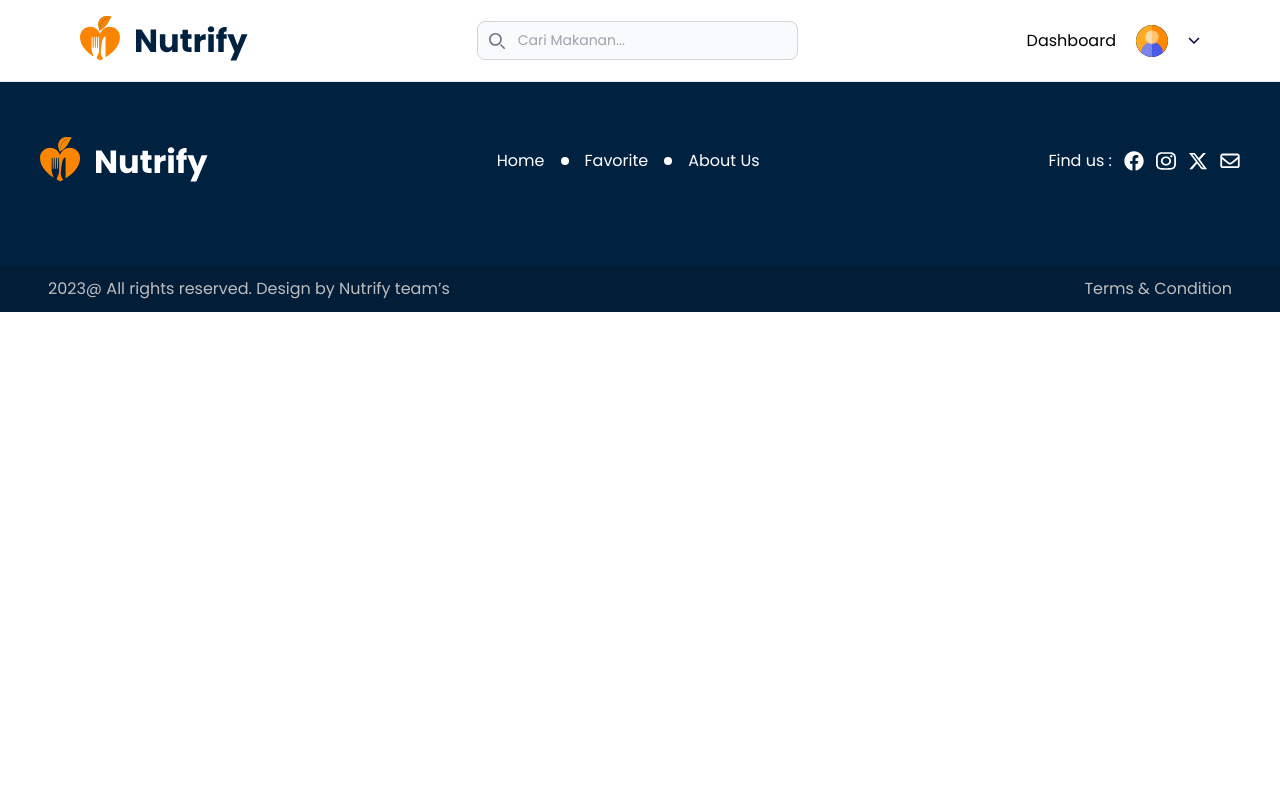
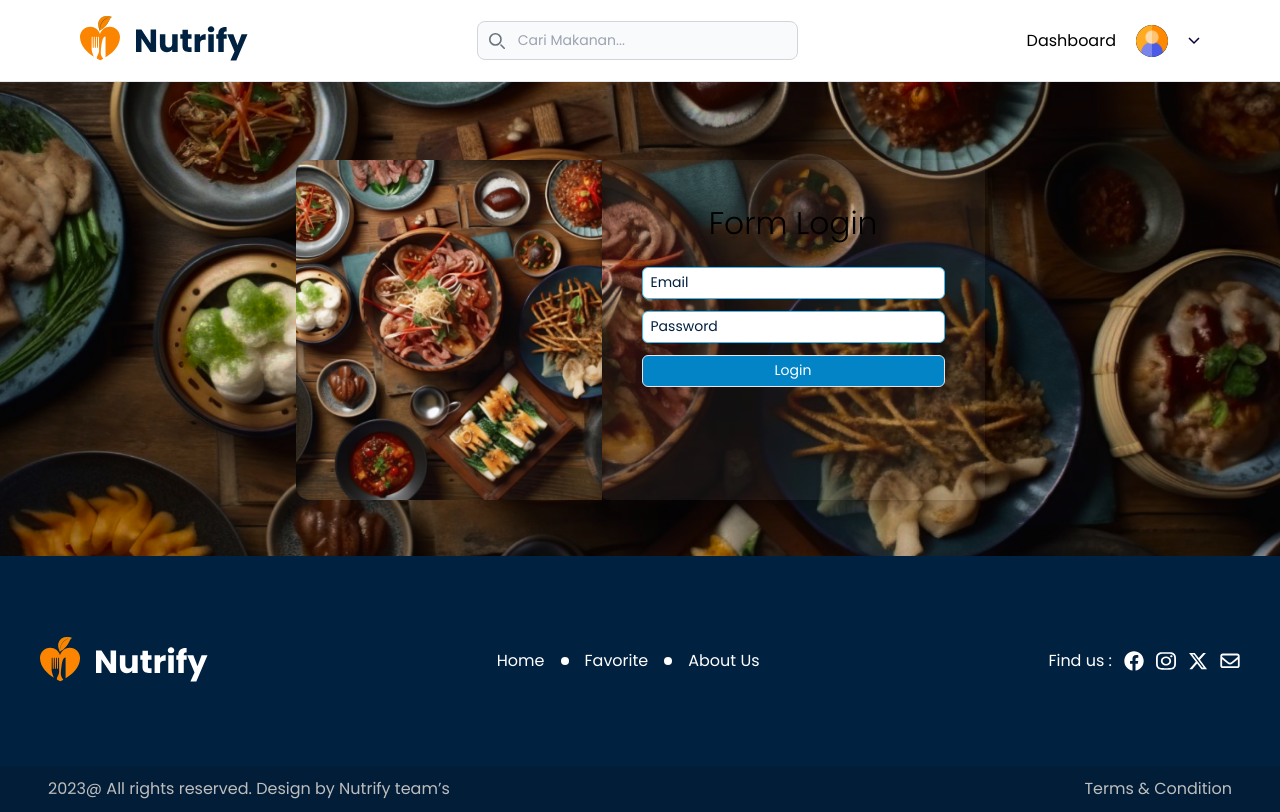
Before and after one commit to Nutrify-Dicoding/nutrify-app, a React (Vite) app: page /login in a window 1280 px wide. Built offline with nearby package versions, Linux system fonts and the light colour scheme.

Commit message:
add login page

```diff
--- a/src/App.jsx
+++ b/src/App.jsx
@@ -6,6 +6,7 @@ import FoodDetail from './pages/FoodDetail';
 import Tracking from './pages/Tracking';
 import Profile from './pages/Profile';
 import EditProfile from './pages/EditProfile';
+import Login from './pages/Login';
 
 function App() {
   return (
@@ -19,6 +20,7 @@ function App() {
             <Route path="track" element={<Tracking />} />
             <Route path="/profile" element={<Profile />} />
             <Route path="/edit-profile" element={<EditProfile />} />
+            <Route path="/login" element={<Login />} />
           </Routes>
         </Layout>
       </BrowserRouter>
--- /dev/null
+++ b/src/pages/Login.jsx
@@ -0,0 +1,25 @@
+import login1 from "../assets/login1.png"
+import background from "../assets/background.png"
+
+const Login = () => {
+    return (
+        <>
+        <div style={{ backgroundImage: `url(${background})` }} className="bg-cover bg-center h-screen w-screen fixed top-0 left-0 z-[-2]"></div>
+        <div className="flex items-center justify-center mt-[10rem] z-[2]">
+        <div className="flex">
+        <img src={login1} alt="background" className="w-[320px] h-[340px]" />
+        <div className="container max-w-sm bg-white bg-opacity-5 p-10 rounded-md shadow-lg">
+        <h1 className="text-3xl font-thin text-center">Form Login</h1>
+        <form action="" className="mt-5">
+            <input type="text" className="block w-full mt-3 border border-sky-400 rounded-md h-8 p-2 placeholder-[#002140] text-sm" placeholder="Email"/>
+            <input type="password" className="block w-full mt-3 border border-sky-400 rounded-md h-8 p-2 placeholder-[#002140] text-sm" placeholder="Password"/>
+            <button className="mt-3 text-sm w-full bg-sky-600 border border-1 px-2 py-1 h-8 rounded-md text-white">Login</button>
+        </form>
+        </div>
+        </div>
+        </div>
+        </>
+    )
+}
+
+export default Login;
```
Also changed, not shown: src/assets/Background.png (added), src/assets/login1.png (added).
